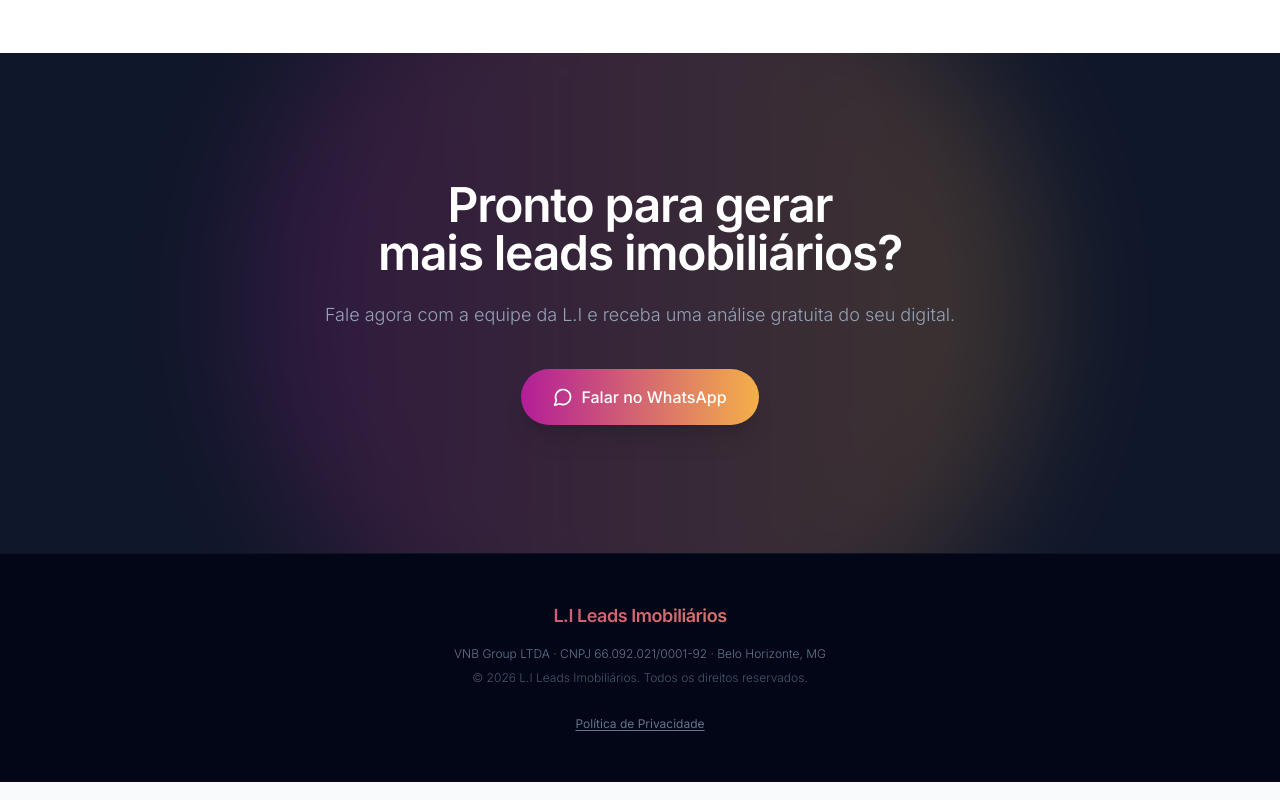
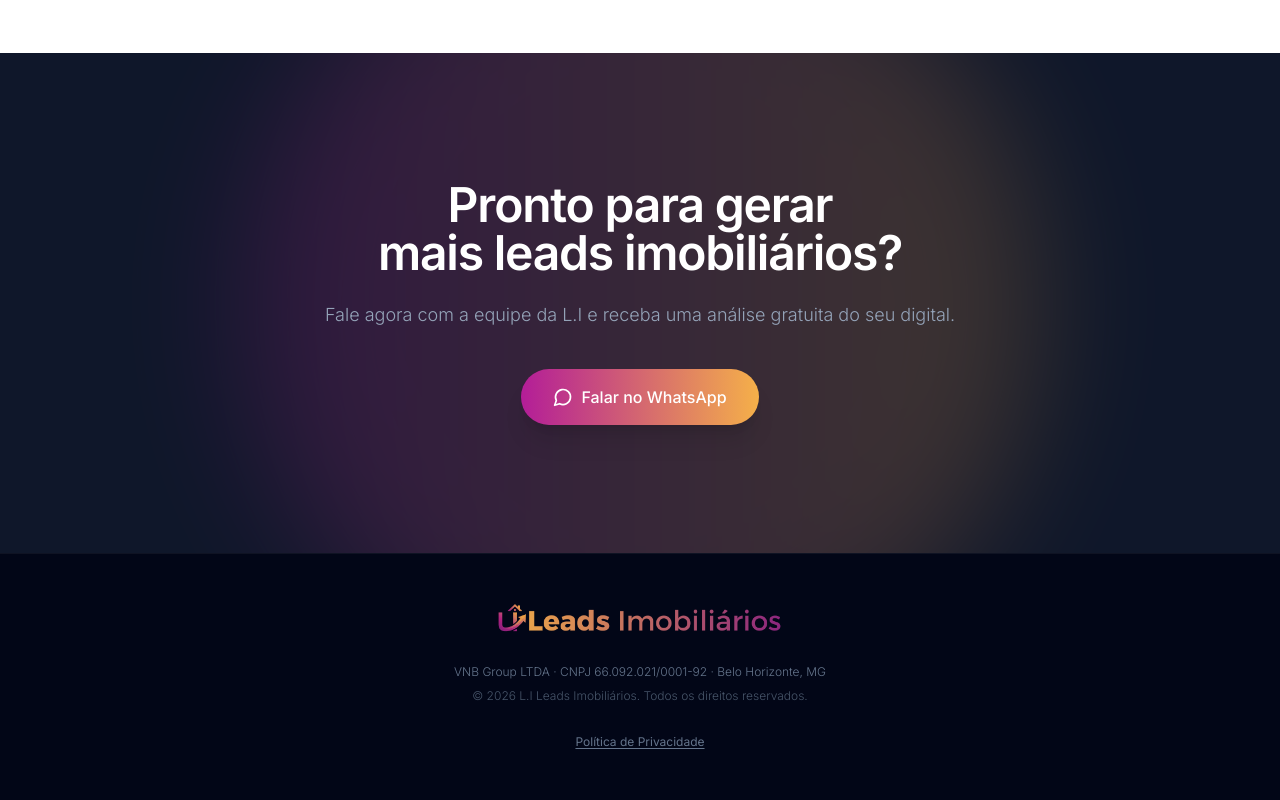
Before and after one commit to bindvalue/li_leads_imobiliarios, a Next.js app: page / in a window 1280 px wide. Shown: the part 3651-4451 px from the top of the page. Built offline with nearby package versions, Linux system fonts and the light colour scheme.

Commit message:
chore: update Footer component to include logo image link

```diff
--- a/components/Footer.tsx
+++ b/components/Footer.tsx
@@ -1,9 +1,12 @@
 import Link from "next/link";
+import Image from "next/image";
 
 export default function Footer() {
   return (
     <footer className="py-12 px-6 bg-slate-950 text-center border-t border-white/5">
-      <div className="font-semibold text-lg tracking-tight bg-gradient-to-r from-[#B31D98] to-[#F5B049] bg-clip-text text-transparent mb-4">L.I Leads Imobiliários</div>
+      <Link href="/" className="inline-block mb-6">
+        <Image src="/images/logo_li.png" alt="L.I Leads Imobiliários" width={150} height={40} className="h-8 w-auto object-contain" />
+      </Link>
       <p className="text-xs text-slate-500 font-light mb-2">VNB Group LTDA · CNPJ 66.092.021/0001-92 · Belo Horizonte, MG</p>
       <p className="text-xs text-slate-600 font-light">© 2026 L.I Leads Imobiliários. Todos os direitos reservados.</p>
       <div className="mt-6">
```
